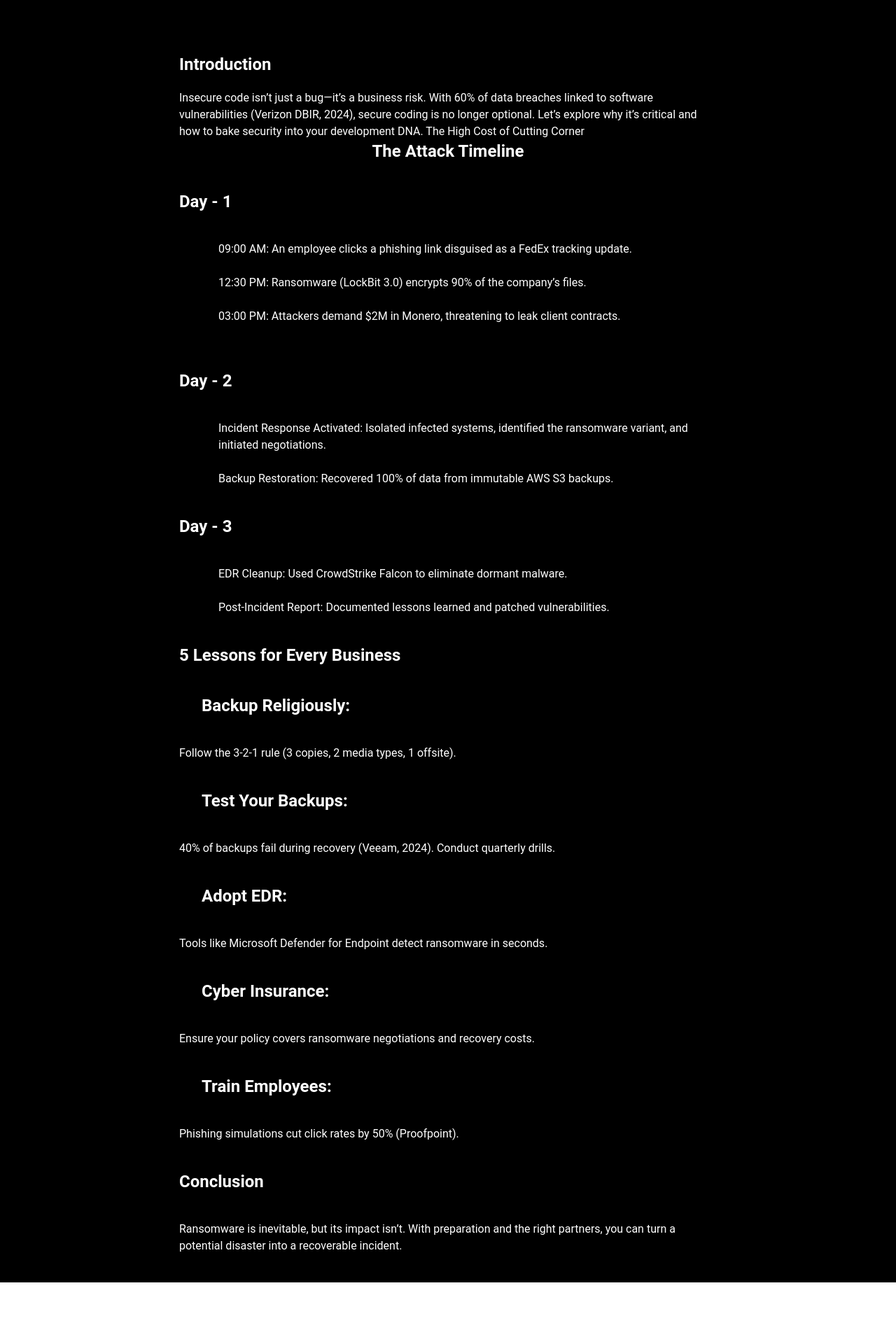
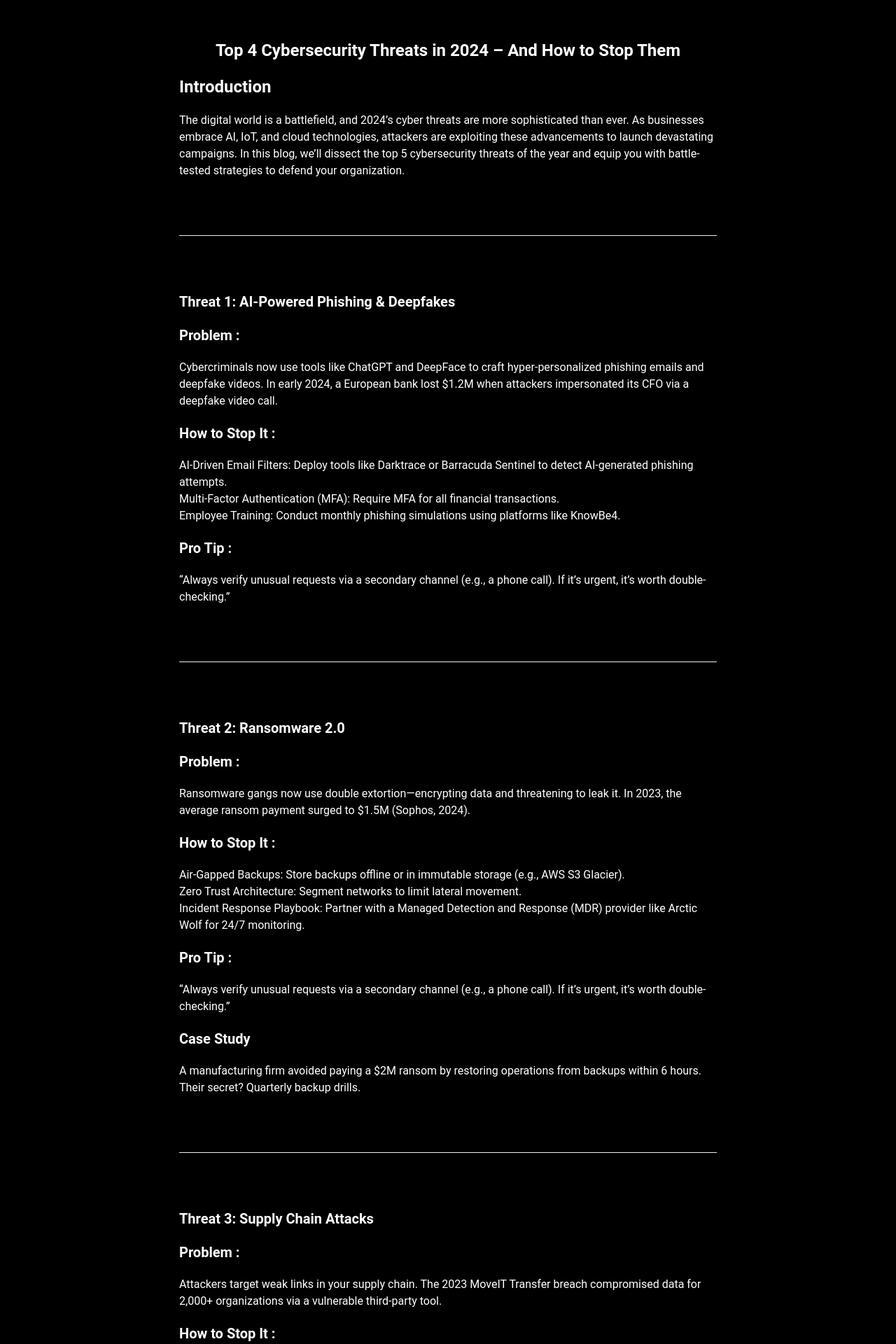
Before and after one commit to codingisf/cyberweep, a React (Vite) app: page /blog/blog1 in a window 1280 px wide. Shown: the part 280-2200 px from the top of the page at 70% size. Before the commit the page ends 2112 px from the top, so only its background shows below. Built offline with nearby package versions, Linux system fonts and the light colour scheme.

Commit message:
Update blog1.jsx

```diff
--- a/src/Pages/Blog/blog1.jsx
+++ b/src/Pages/Blog/blog1.jsx
@@ -1,92 +1,146 @@
 import React from "react";
+import Footer from "../../Components/Footer";
 
-function blog3() {
+function blog1() {
   return (
     <section className="bg-black min-h-[100vh] text-white py-10">
       <h1 className="text-4xl text-center font-bold py-32">Cyberweeb Blogs</h1>
       <section className="lg:w-[60%] w-[90%] mx-auto h-full">
+        <h1 className="text-2xl text-center font-bold">
+          Top 4 Cybersecurity Threats in 2024 – And How to Stop Them
+        </h1>
         <p className="text-2xl font-bold my-5">Introduction</p>
         <p>
-          Insecure code isn’t just a bug—it’s a business risk. With 60% of data
-          breaches linked to software vulnerabilities (Verizon DBIR, 2024),
-          secure coding is no longer optional. Let’s explore why it’s critical
-          and how to bake security into your development DNA. The High Cost of
-          Cutting Corner
+          The digital world is a battlefield, and 2024’s cyber threats are more
+          sophisticated than ever. As businesses embrace AI, IoT, and cloud
+          technologies, attackers are exploiting these advancements to launch
+          devastating campaigns. In this blog, we’ll dissect the top 5
+          cybersecurity threats of the year and equip you with battle-tested
+          strategies to defend your organization.
         </p>
-        <h1 className="text-2xl text-center font-bold">The Attack Timeline</h1>
-        <h1 className="text-2xl text-start font-bold my-10">Day - 1</h1>
-        <p className="ml-14">
-          {" "}
-          09:00 AM: An employee clicks a phishing link disguised as a FedEx
-          tracking update. <br /> <br />
-          12:30 PM: Ransomware (LockBit 3.0) encrypts 90% of the company’s
-          files. <br /> <br />
-          03:00 PM: Attackers demand $2M in Monero, threatening to leak client
-          contracts. <br /> <br />
+        <hr className="w-[100%] mx-auto my-20"/>
+        <p className="text-xl font-bold my-5">
+          Threat 1: AI-Powered Phishing & Deepfakes
+        </p>
+        <p className="text-xl font-bold my-5">Problem :</p>
+        <p>
+          Cybercriminals now use tools like ChatGPT and DeepFace to craft
+          hyper-personalized phishing emails and deepfake videos. In early 2024,
+          a European bank lost $1.2M when attackers impersonated its CFO via a
+          deepfake video call.
+        </p>
+        <p className="text-xl font-bold my-5">How to Stop It :</p>
+        <p>
+          AI-Driven Email Filters: Deploy tools like Darktrace or Barracuda
+          Sentinel to detect AI-generated phishing attempts. <br /> Multi-Factor
+          Authentication (MFA): Require MFA for all financial transactions.{" "}
+          <br />
+          Employee Training: Conduct monthly phishing simulations using
+          platforms like KnowBe4.
         </p>
 
-        <h1 className="text-2xl text-start font-bold my-10">Day - 2</h1>
-        <p className="ml-14">
-          {" "}
-          Incident Response Activated: Isolated infected systems, identified the
-          ransomware variant, and initiated negotiations.
+        <p className="text-xl font-bold my-5">Pro Tip :</p>
+        <p>
+          “Always verify unusual requests via a secondary channel (e.g., a phone
+          call). If it’s urgent, it’s worth double-checking.”
+        </p>
+        <hr className="w-[100%] mx-auto my-20"/>
+        <p className="text-xl font-bold my-5 mt-5">Threat 2: Ransomware 2.0</p>
+        <p className="text-xl font-bold my-5">Problem :</p>
+        <p>
+          Ransomware gangs now use double extortion—encrypting data and
+          threatening to leak it. In 2023, the average ransom payment surged to
+          $1.5M (Sophos, 2024).
+        </p>
+        <p className="text-xl font-bold my-5">How to Stop It :</p>
+        <p>
+          Air-Gapped Backups: Store backups offline or in immutable storage
+          (e.g., AWS S3 Glacier). <br />
+          Zero Trust Architecture: Segment networks to limit lateral movement.{" "}
           <br />
-          <br />
-          Backup Restoration: Recovered 100% of data from immutable AWS S3
-          backups.
+          Incident Response Playbook: Partner with a Managed Detection and
+          Response (MDR) provider like Arctic Wolf for 24/7 monitoring.
         </p>
 
-        <h1 className="text-2xl text-start font-bold my-10">Day - 3</h1>
-        <p className="ml-14">
-          {" "}
-          EDR Cleanup: Used CrowdStrike Falcon to eliminate dormant malware.
-          <br />
-          <br />
-          Post-Incident Report: Documented lessons learned and patched
-          vulnerabilities.
+        <p className="text-xl font-bold my-5">Pro Tip :</p>
+        <p>
+          “Always verify unusual requests via a secondary channel (e.g., a phone
+          call). If it’s urgent, it’s worth double-checking.”
         </p>
-        <h1 className="text-2xl text-start font-bold my-10">
-          5 Lessons for Every Business
-        </h1>
-        <h1 className="text-2xl text-start font-bold my-10 ml-8">
-          Backup Religiously:
-        </h1>
-        <p> Follow the 3-2-1 rule (3 copies, 2 media types, 1 offsite).</p>
-        <h1 className="text-2xl text-start font-bold my-10 ml-8">
-          Test Your Backups:
-        </h1>
+
+        <p className="text-xl font-bold my-5">Case Study</p>
         <p>
-          {" "}
-          40% of backups fail during recovery (Veeam, 2024). Conduct quarterly
+          A manufacturing firm avoided paying a $2M ransom by restoring
+          operations from backups within 6 hours. Their secret? Quarterly backup
           drills.
         </p>
-        <h1 className="text-2xl text-start font-bold my-10 ml-8">Adopt EDR:</h1>
+        <hr className="w-[100%] mx-auto my-20"/>
+
+        <p className="text-xl font-bold my-5">
+          Threat 3: Supply Chain Attacks
+        </p>
+        <p className="text-xl font-bold my-5">Problem :</p>
         <p>
-          {" "}
-          Tools like Microsoft Defender for Endpoint detect ransomware in
-          seconds.
+          Attackers target weak links in your supply chain. The 2023 MoveIT
+          Transfer breach compromised data for 2,000+ organizations via a
+          vulnerable third-party tool.
         </p>
-        <h1 className="text-2xl text-start font-bold my-10 ml-8">
-          Cyber Insurance:
-        </h1>
+        <p className="text-xl font-bold my-5">How to Stop It :</p>
         <p>
-          {" "}
-          Ensure your policy covers ransomware negotiations and recovery costs.
+          Vendor Risk Scoring: Use platforms like SecurityScorecard to grade
+          suppliers’ security postures.
+          <br />
+          Software Bill of Materials (SBOM): Demand SBOMs from vendors to track
+          dependencies.
+          <br />
+          Least Privilege Access: Restrict third-party access to only essential
+          systems.
         </p>
-        <h1 className="text-2xl text-start font-bold my-10 ml-8">
-          Train Employees:
-        </h1>
-        <p> Phishing simulations cut click rates by 50% (Proofpoint).</p>
-        <h1 className="text-2xl text-start font-bold my-10">Conclusion</h1>
+
+        <p className="text-xl font-bold my-5">Pro Tip :</p>
         <p>
-          {" "}
-          Ransomware is inevitable, but its impact isn’t. With preparation and
-          the right partners, you can turn a potential disaster into a
-          recoverable incident.
+          “Assume every third-party tool is a potential entry point. Monitor
+          them like you’d monitor your own network.”
         </p>
+        <hr className="w-[100%] mx-auto my-20"/>
+
+        <p className="text-xl font-bold my-5 mt-5">Threat 4: IoT Botnets</p>
+        <p className="text-xl font-bold my-5">Problem :</p>
+        <p>
+          Zero-day vulnerabilities like CVE-2024-1234 (a critical flaw in Apache
+          servers) are exploited before patches are available.Hijacked smart
+          devices (e.g., cameras, thermostats) are weaponized to launch DDoS
+          attacks. In 2023, the Mirai botnet took down a major cloud provider
+          for 12 hours.
+        </p>
+        <p className="text-xl font-bold my-5">How to Stop It :</p>
+        <p>
+          Firmware Updates: Enforce automatic updates for all IoT devices.
+          <br />
+          Network Segmentation: Isolate IoT devices on a separate VLAN.
+          <br />
+          Strong Authentication: Replace default passwords with complex, unique
+          credentials.
+        </p>
+
+        <p className="text-xl font-bold my-5">Pro Tip:</p>
+        <p>
+          Use tools like Forescout to monitor IoT device behavior and block
+          anomalies.
+        </p>
+
+        <p className="text-xl font-bold my-5">Conclusion</p>
+        <p>
+          2024’s threats demand proactive, layered defenses. Start by auditing
+          your systems, training your team, and partnering with experts.
+          Remember: cybersecurity is a journey, not a destination.
+        </p>
+
+        {/* <hr className="w-[100%] mx-auto pt-10" /> */}
       </section>
+      <Footer className="h-[30%]" />
     </section>
   );
 }
 
-export default blog3;
+export default blog1;
```
